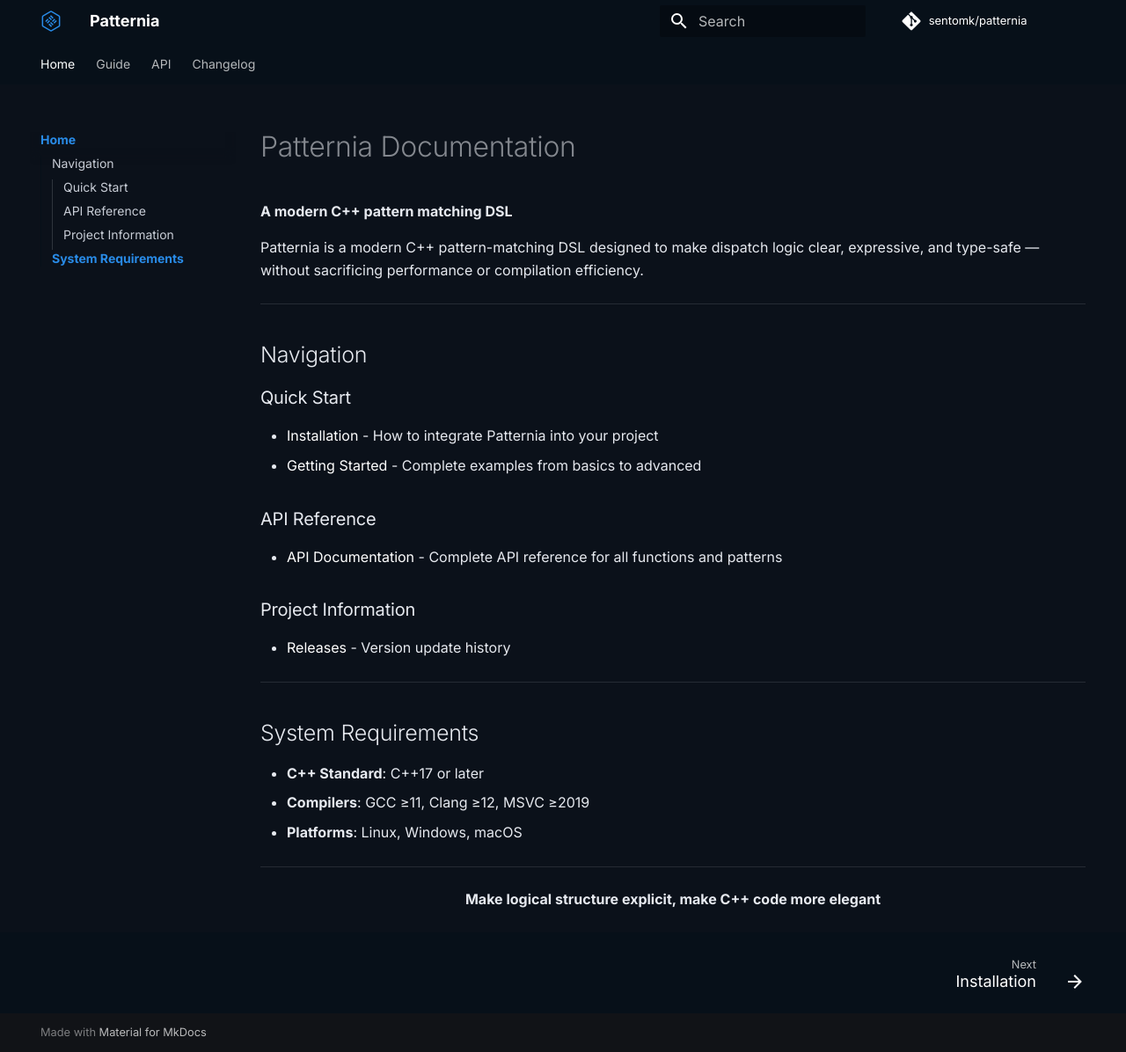
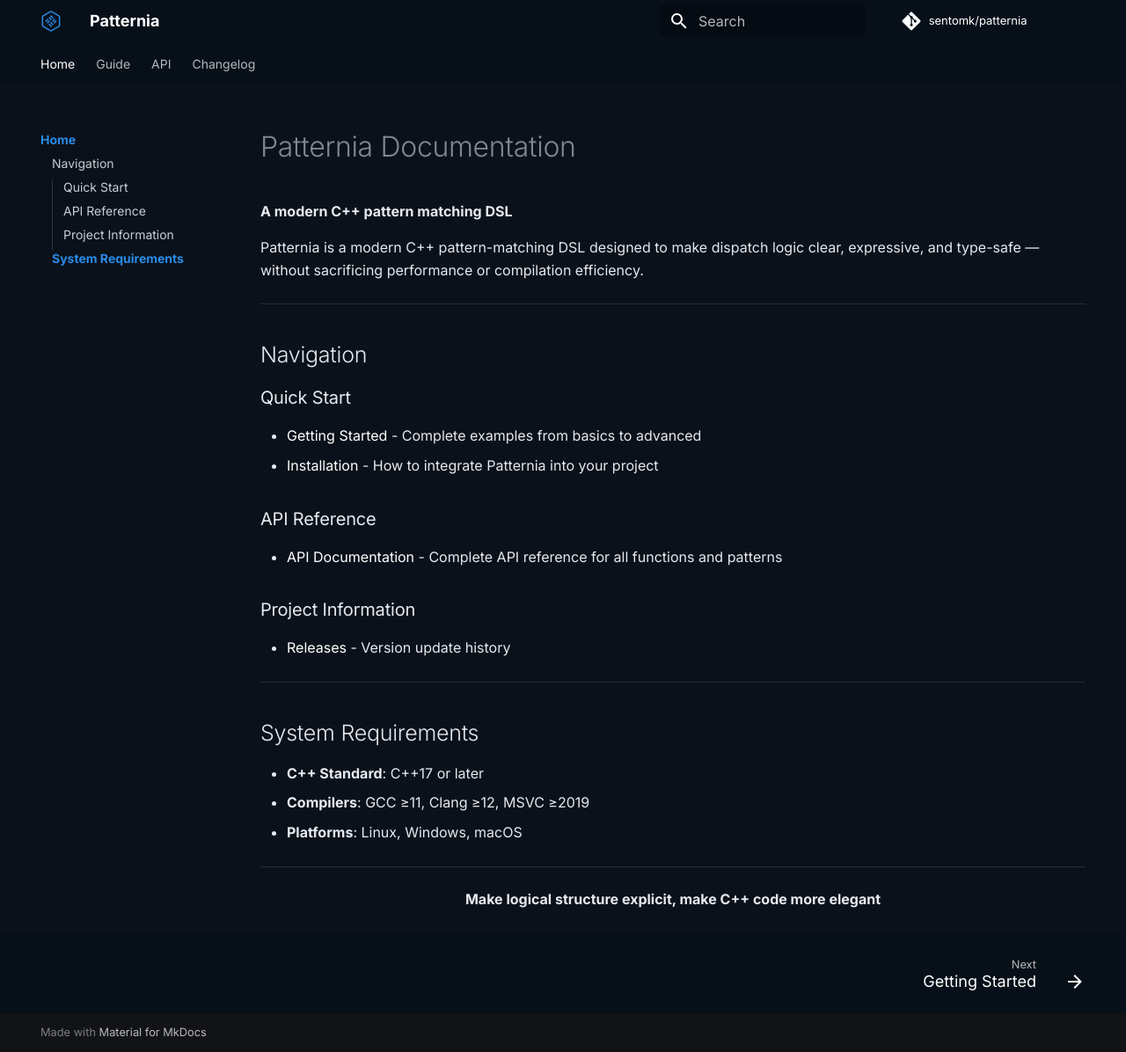
Before and after one commit to sentomk/patternia, an MkDocs documentation site: the page built from docs/index.md, in a window 1280 px wide and 1196 px high. Shown: the whole window at 88% size. Built offline with MkDocs 1.6.1 and Material for MkDocs 9.7.7, drawn with Linux system fonts in a browser that asks for light colours; comment, search, counter and statistics services are not loaded.

Commit message:
docs: reorder navigation to prioritize getting started

```diff
--- a/docs/index.md
+++ b/docs/index.md
@@ -9,8 +9,8 @@
 ## Navigation
 
 ### Quick Start
+- [Getting Started](guide/getting-started.md) - Complete examples from basics to advanced
 - [Installation](guide/installation.md) - How to integrate Patternia into your project
-- [Getting Started](guide/getting-started.md) - Complete examples from basics to advanced
 
 ### API Reference
 - [API Documentation](api.md) - Complete API reference for all functions and patterns
--- a/mkdocs.yml
+++ b/mkdocs.yml
@@ -77,8 +77,8 @@
   - Home: index.md
 
   - Guide:
+      - Getting Started: guide/getting-started.md
       - Installation: guide/installation.md
-      - Getting Started: guide/getting-started.md
 
   - API:
       - api.md
```
